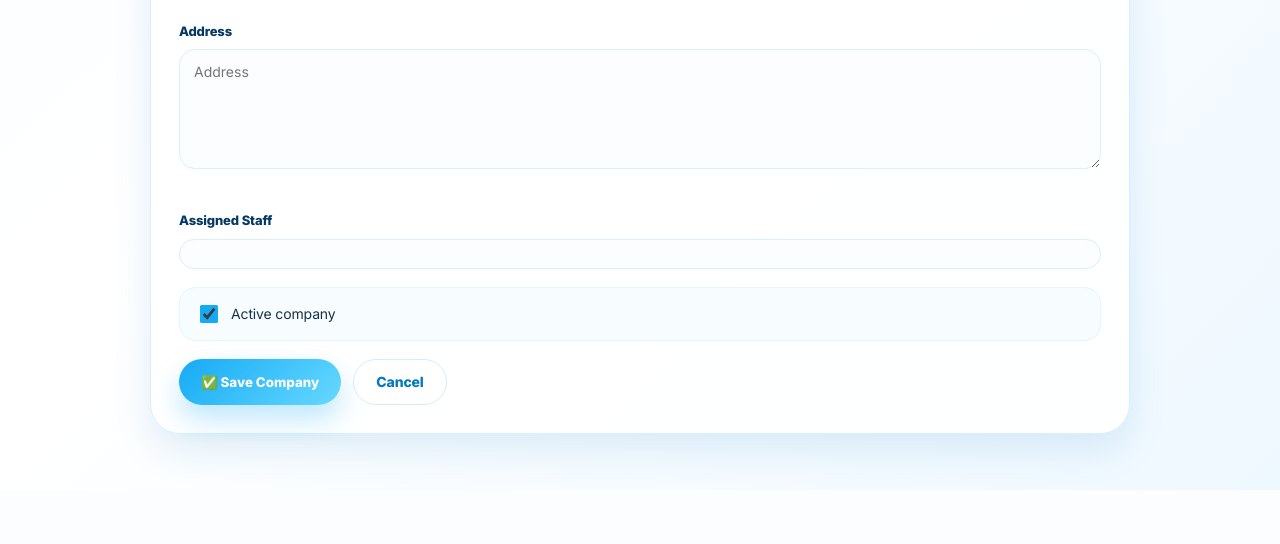
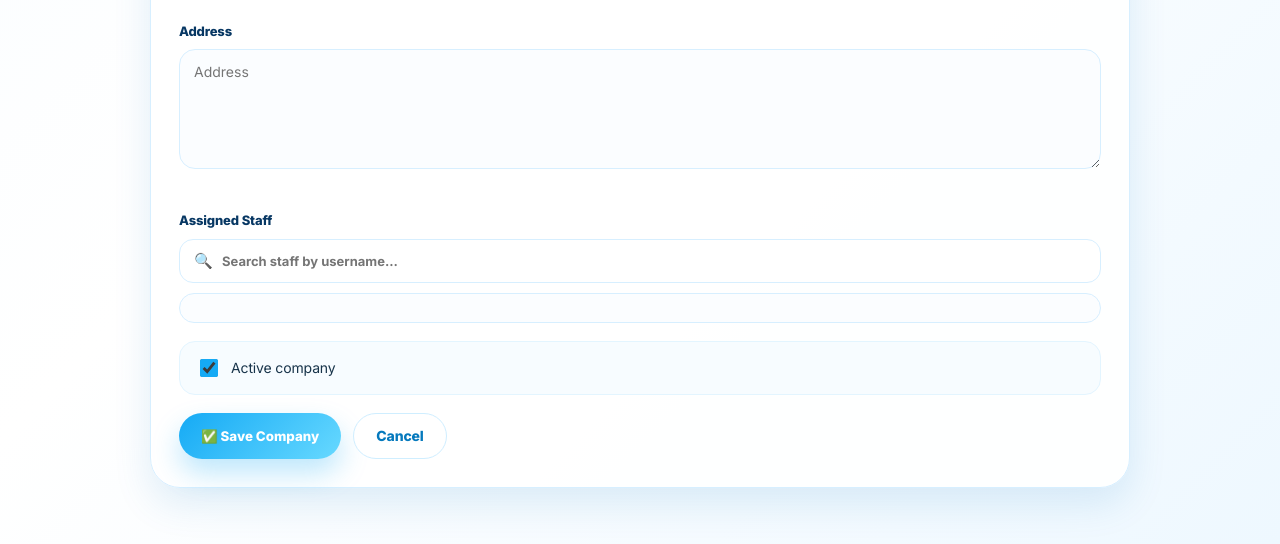
Before and after one commit to tanshychiev/asiancam-system, a Django app: page /companies/create/ in a window 1280 px wide. Shown: the part 938-1482 px from the top of the page. Before the commit the page ends 1428 px from the top, so only its background shows below. Run offline with Django 5.2, Linux system fonts and the light colour scheme; the visitor is signed in with stand-in values (Sample User, id 1); data comes from the database, SQL or seed files in the repository.

Commit message:
Redesign company create edit page

```diff
--- a/templates/companies/company_create.html
+++ b/templates/companies/company_create.html
@@ -189,6 +189,67 @@
         display: none;
     }
 
+    .staff-search-wrap {
+        position: relative;
+        margin-bottom: 10px;
+    }
+
+    .staff-search-input {
+        width: 100%;
+        min-height: 44px;
+        padding: 11px 44px 11px 42px !important;
+        border: 1px solid #d7efff !important;
+        border-radius: 14px !important;
+        background: #ffffff !important;
+        color: #073763 !important;
+        font-size: 13px !important;
+        font-weight: 700;
+        outline: none;
+    }
+
+    .staff-search-input:focus {
+        border-color: #15aaf5 !important;
+        box-shadow: 0 0 0 4px rgba(21,170,245,.12) !important;
+    }
+
+    .staff-search-icon {
+        position: absolute;
+        left: 15px;
+        top: 50%;
+        transform: translateY(-50%);
+        color: #6b7c93;
+        pointer-events: none;
+        font-size: 15px;
+    }
+
+    .staff-search-clear {
+        position: absolute;
+        right: 9px;
+        top: 50%;
+        transform: translateY(-50%);
+        width: 30px;
+        height: 30px;
+        border: 0;
+        border-radius: 999px;
+        background: transparent;
+        color: #6b7c93;
+        display: none;
+        align-items: center;
+        justify-content: center;
+        cursor: pointer;
+        font-size: 18px;
+        font-weight: 900;
+    }
+
+    .staff-search-clear.visible {
+        display: inline-flex;
+    }
+
+    .staff-search-clear:hover {
+        background: #eaf7ff;
+        color: #0579bd;
+    }
+
     .staff-check-box {
         background: #fbfdff;
         border: 1px solid #d7efff;
@@ -196,6 +257,19 @@
         padding: 14px 16px;
         max-height: 220px;
         overflow-y: auto;
+    }
+
+    .staff-empty-result {
+        display: none;
+        padding: 16px 8px;
+        color: #6b7c93;
+        font-size: 13px;
+        font-weight: 700;
+        text-align: center;
+    }
+
+    .staff-empty-result.visible {
+        display: block;
     }
 
     .staff-check-box ul {
@@ -422,8 +496,33 @@
 
             <div class="field-box full">
                 <label>Assigned Staff</label>
-                <div class="staff-check-box">
+
+                <div class="staff-search-wrap">
+                    <span class="staff-search-icon">🔍</span>
+
+                    <input
+                        type="search"
+                        id="staffSearchInput"
+                        class="staff-search-input"
+                        placeholder="Search staff by username..."
+                        autocomplete="off"
+                    >
+
+                    <button
+                        type="button"
+                        id="staffSearchClear"
+                        class="staff-search-clear"
+                        aria-label="Clear staff search"
+                        title="Clear search"
+                    >×</button>
+                </div>
+
+                <div class="staff-check-box" id="staffCheckBox">
                     {{ form.assigned_staff }}
+
+                    <div id="staffEmptyResult" class="staff-empty-result">
+                        No matching staff found.
+                    </div>
                 </div>
 
                 {% for error in form.assigned_staff.errors %}
@@ -554,6 +653,59 @@ document.addEventListener("DOMContentLoaded", function () {
             }
         }
     });
+
+    const staffSearchInput = document.getElementById("staffSearchInput");
+    const staffSearchClear = document.getElementById("staffSearchClear");
+    const staffCheckBox = document.getElementById("staffCheckBox");
+    const staffEmptyResult = document.getElementById("staffEmptyResult");
+
+    if (staffSearchInput && staffSearchClear && staffCheckBox && staffEmptyResult) {
+        const staffRows = Array.from(
+            staffCheckBox.querySelectorAll("li")
+        );
+
+        function filterStaff() {
+            const keyword = staffSearchInput.value
+                .trim()
+                .toLowerCase();
+
+            let visibleCount = 0;
+
+            staffRows.forEach(function (row) {
+                const staffName = row.textContent
+                    .trim()
+                    .toLowerCase();
+
+                const matches = !keyword || staffName.includes(keyword);
+
+                row.style.display = matches ? "" : "none";
+
+                if (matches) {
+                    visibleCount += 1;
+                }
+            });
+
+            staffSearchClear.classList.toggle(
+                "visible",
+                keyword.length > 0
+            );
+
+            staffEmptyResult.classList.toggle(
+                "visible",
+                staffRows.length > 0 && visibleCount === 0
+            );
+        }
+
+        staffSearchInput.addEventListener("input", filterStaff);
+
+        staffSearchClear.addEventListener("click", function () {
+            staffSearchInput.value = "";
+            filterStaff();
+            staffSearchInput.focus();
+        });
+
+        filterStaff();
+    }
 });
 </script>
 
```
